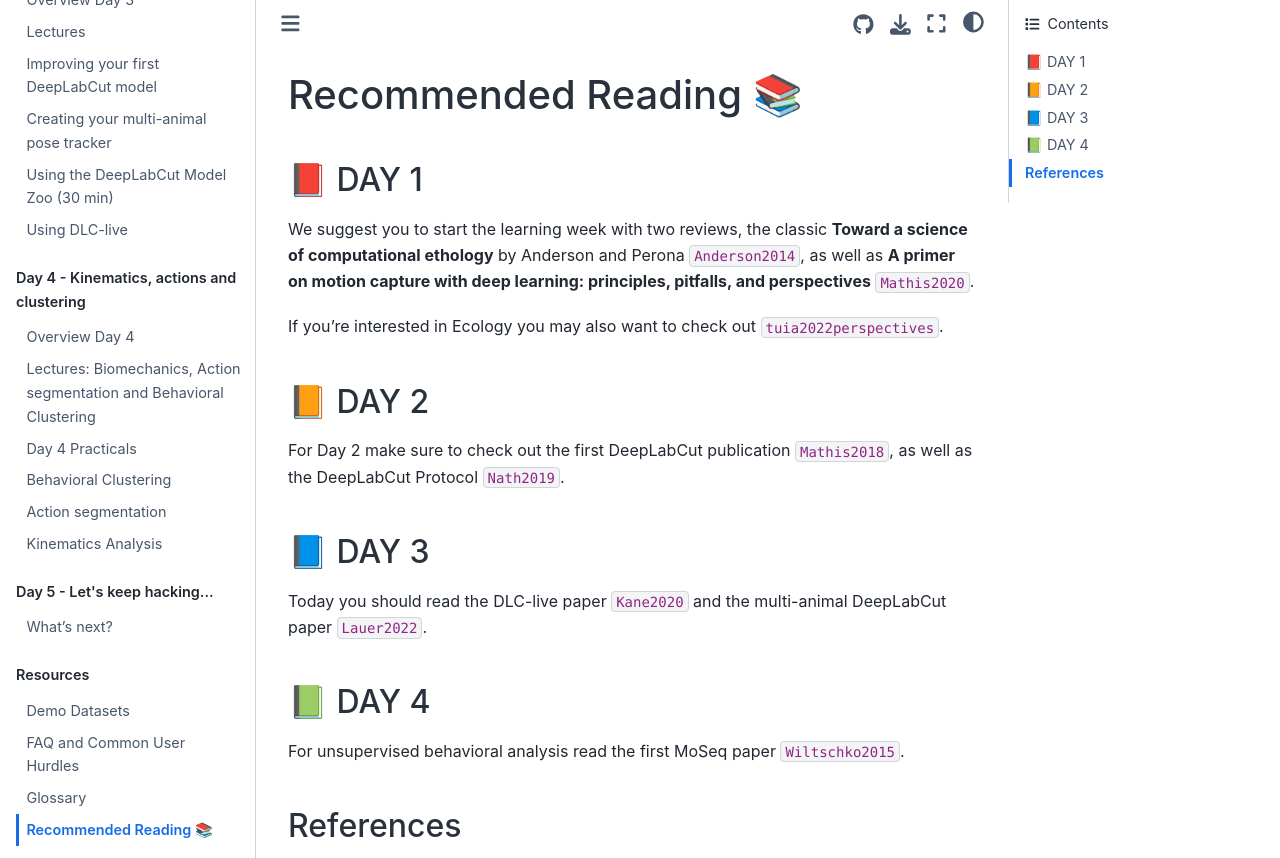
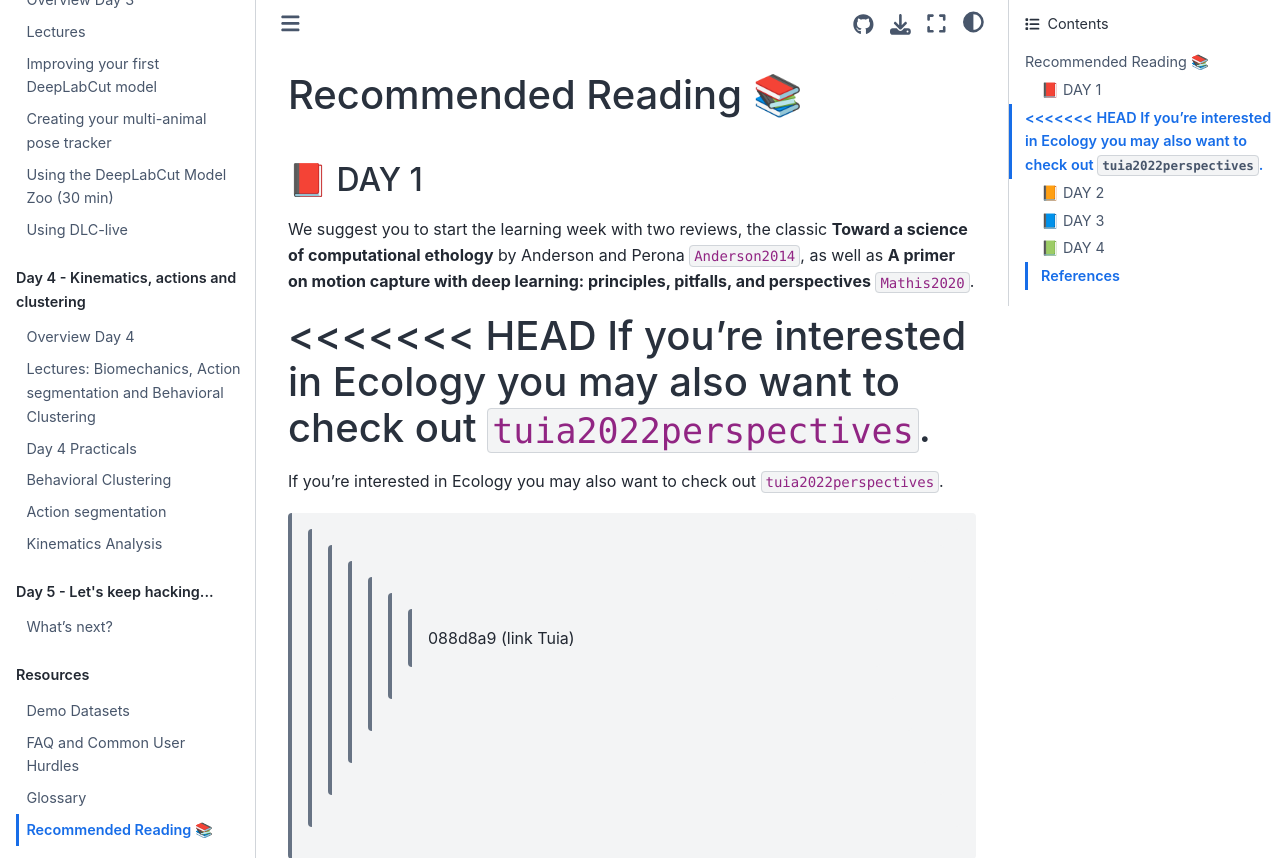
Before and after one commit to AlexEMG/DLC-Cajal-Course, a Jupyter Book: the page built from content/Recommended_reading.md, in a window 1280 px wide and 900 px high, cut to the strip 0-858 px from the top of the window. Built offline with Jupyter Book 1.0.4 settings and Sphinx 7.4.7 and the Sphinx Book theme 1.1.4, drawn with Linux system fonts in a browser that asks for light colours; cross-references to code outside the pages are shown as plain code.

Commit message:
linkpdate (#75)

```diff
--- a/content/Recommended_reading.md
+++ b/content/Recommended_reading.md
@@ -4,7 +4,11 @@
 
 We suggest you to start the learning week with two reviews, the classic __Toward a science of computational ethology__ by Anderson and Perona {cite}`Anderson2014`, as well as __A primer on motion capture with deep learning: principles, pitfalls, and perspectives__ {cite}`Mathis2020`.
 
+<<<<<<< HEAD
 If you're interested in Ecology you may also want to check out {cite}`tuia2022perspectives`.
+=======
+If you're interested in Ecology you may also want to check out {cite}`tuia2022perspectives`.
+>>>>>>> 088d8a9 (link Tuia)
 
 ## 📙 DAY 2
 
```
Also changed, not shown: content/Day3_Lectures.md (+3 -2 lines), content/Day4_Lectures.md (+8 -1 lines).
